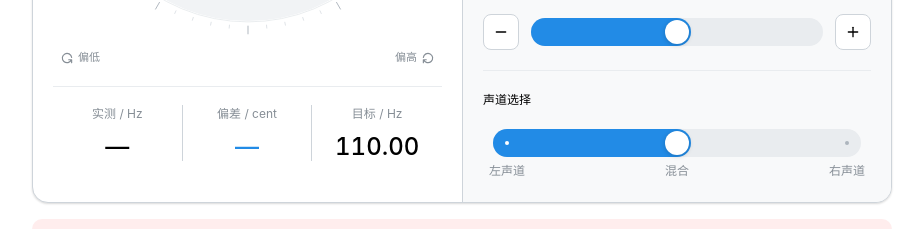
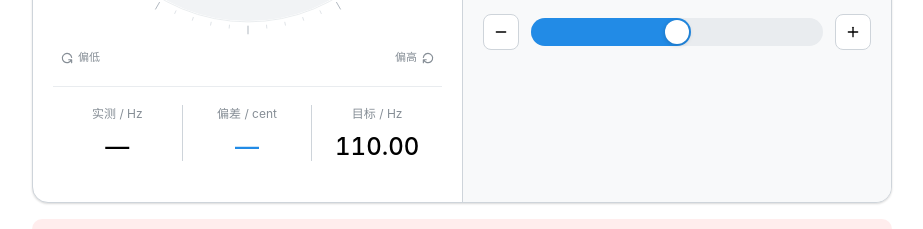
Before and after one commit to ChrisKimZHT/strobe-tuner, a React (Vite) app: page / in a window 1280 px wide. Shown: the part 491-720 px from the top of the page, without its empty margins (178-1101 px from the left). Built offline with nearby package versions, Linux system fonts and the light colour scheme; no server answers.

Commit message:
refactor: remove sound channel switch

```diff
--- a/src/SettingsPanel.tsx
+++ b/src/SettingsPanel.tsx
@@ -6,7 +6,6 @@ import type { TunerEngine, TunerSnapshot } from './audio/TunerEngine';
 import { clampA4, DEFAULT_SETTINGS, MAX_A4, MIN_A4, type Settings } from './settings';
 
 const WHITE_KEYS = [0, 2, 4, 5, 7, 9, 11];
-const INPUT_CHANNELS = ['left', 'mix', 'right'] as const;
 const MIN_OCTAVE = Math.floor(MIN_MIDI / 12) - 1;
 const MAX_OCTAVE = Math.floor(MAX_MIDI / 12) - 1;
 const NOTE_RANGE = `${NOTE_NAMES[MIN_MIDI % 12]}${MIN_OCTAVE}–${NOTE_NAMES[MAX_MIDI % 12]}${MAX_OCTAVE}`;
@@ -155,30 +154,6 @@ export function SettingsPanel({ settings, snapshot, update, engine }: Props) {
         </div>
       </div>
 
-      <div className="settings-section channel-settings">
-        <h3 className="pitch-selection-title">{t('settings.channel')}</h3>
-        <div className="channel-slider">
-          <Slider
-            thumbLabel={t('settings.channel')}
-            value={INPUT_CHANNELS.indexOf(settings.channel)}
-            min={0}
-            max={2}
-            step={1}
-            marks={INPUT_CHANNELS.map((channel, value) => ({ value, label: t(`settings.channel_${channel}`) }))}
-            restrictToMarks
-            label={null}
-            size={28}
-            radius="xl"
-            thumbSize={24}
-            classNames={{
-              root: 'pill-slider-root', track: 'pill-slider-track', bar: 'pill-slider-bar', thumb: 'pill-slider-thumb',
-              markWrapper: 'octave-slider-mark-wrapper', mark: 'octave-slider-mark', markLabel: 'octave-slider-mark-label',
-            }}
-            attributes={{ thumb: { 'aria-valuetext': t(`settings.channel_${settings.channel}`) } }}
-            onChange={(value) => update({ channel: INPUT_CHANNELS[value] })}
-          />
-        </div>
-      </div>
     </section>
   );
 }
--- a/src/audio/TunerEngine.ts
+++ b/src/audio/TunerEngine.ts
@@ -52,8 +52,7 @@ export class TunerEngine {
       this.tracker.acquired = false;
     }
     if (settings.mode === 'manual') this.midi = settings.midi;
-    if (previous.channel !== settings.channel) this.tracker.acquired = false;
-    if (previous.mode !== settings.mode || previous.a4 !== settings.a4 || previous.midi !== settings.midi || previous.channel !== settings.channel) {
+    if (previous.mode !== settings.mode || previous.a4 !== settings.a4 || previous.midi !== settings.midi) {
       this.configureTarget();
     }
   }
@@ -80,7 +79,6 @@ export class TunerEngine {
     this.tracker.reset();
     const config: ProcessorMessage = {
       type: 'config', revision: this.revision, target: frequency(this.midi, this.settings.a4),
-      channel: this.settings.channel,
     };
     this.session.node?.port.postMessage(config);
     this.onChange?.();
--- a/src/audio/messages.ts
+++ b/src/audio/messages.ts
@@ -1,7 +1,5 @@
-import type { InputChannel } from '../settings';
-
 export type ProcessorMessage =
-  | { type: 'config'; revision: number; target: number; channel: InputChannel }
+  | { type: 'config'; revision: number; target: number }
   | { type: 'buffer'; buffer: ArrayBuffer };
 
 export type PitchRequest = {
--- a/src/audio/tuner-worklet.ts
+++ b/src/audio/tuner-worklet.ts
@@ -1,6 +1,5 @@
 import { PhaseDemodulator } from './dsp';
 import type { ProcessorMessage } from './messages';
-import type { InputChannel } from '../settings';
 
 declare const sampleRate: number;
 declare class AudioWorkletProcessor {
@@ -16,7 +15,6 @@ class TunerProcessor extends AudioWorkletProcessor {
   private index = 0;
   private tick = 0;
   private revision = 0;
-  private channel: InputChannel = 'mix';
 
   constructor() {
     super();
@@ -24,7 +22,6 @@ class TunerProcessor extends AudioWorkletProcessor {
       if (data.type === 'buffer') this.pool.push(new Float32Array(data.buffer));
       if (data.type === 'config') {
         this.revision = data.revision;
-        this.channel = data.channel;
         this.dsp.setTarget(data.target);
         // Discard the partial identification window after a target change.
         this.index = 0;
@@ -35,16 +32,10 @@ class TunerProcessor extends AudioWorkletProcessor {
   process(inputs: Float32Array[][], outputs: Float32Array[][]) {
     const output = outputs[0][0];
     const channels = inputs[0] ?? [];
-    // A mono input is usable in either left or right mode.
-    const selected = channels[this.channel === 'right' ? 1 : 0] ?? channels[0];
     for (let index = 0; index < output.length; index++) {
       let sample = 0;
-      if (this.channel === 'mix') {
-        for (const channel of channels) sample += channel[index] ?? 0;
-        if (channels.length) sample /= channels.length;
-      } else {
-        sample = selected?.[index] ?? 0;
-      }
+      for (const channel of channels) sample += channel[index] ?? 0;
+      if (channels.length) sample /= channels.length;
       output[index] = 0;
       this.dsp.push(sample);
 
--- a/src/locales/en.json
+++ b/src/locales/en.json
@@ -52,10 +52,6 @@
     "locked": "Target locked",
     "calibration": "Reference pitch",
     "pitchSelection": "Pitch selection",
-    "channel": "Input channel",
-    "channel_left": "Left",
-    "channel_mix": "Mix",
-    "channel_right": "Right",
     "a4": "A4 / Hz",
     "decreaseA4": "Decrease reference pitch",
     "increaseA4": "Increase reference pitch"
--- a/src/locales/zh-CN.json
+++ b/src/locales/zh-CN.json
@@ -52,10 +52,6 @@
     "locked": "目标已锁定",
     "calibration": "参考音高",
     "pitchSelection": "音高选择",
-    "channel": "声道选择",
-    "channel_left": "左声道",
-    "channel_mix": "混合",
-    "channel_right": "右声道",
     "a4": "A4 / Hz",
     "decreaseA4": "降低参考音高",
     "increaseA4": "提高参考音高"
--- a/src/settings.ts
+++ b/src/settings.ts
@@ -1,17 +1,14 @@
 import { clampMidi } from './audio/dsp';
-
-export type InputChannel = 'left' | 'mix' | 'right';
 
 export type Settings = {
   mode: 'auto' | 'manual';
   midi: number;
   a4: number;
-  channel: InputChannel;
 };
 
 export const MIN_A4 = 430;
 export const MAX_A4 = 450;
-export const DEFAULT_SETTINGS: Settings = { mode: 'auto', midi: 45, a4: 440, channel: 'mix' };
+export const DEFAULT_SETTINGS: Settings = { mode: 'auto', midi: 45, a4: 440 };
 const STORAGE_KEY = 'strobe-tuner.settings.v1';
 
 export function clampA4(value: number) {
@@ -26,7 +23,6 @@ export function loadSettings(): Settings {
       mode: saved.mode === 'manual' ? 'manual' : 'auto',
       midi: typeof saved.midi === 'number' && Number.isFinite(saved.midi) ? clampMidi(saved.midi) : DEFAULT_SETTINGS.midi,
       a4: typeof saved.a4 === 'number' && Number.isFinite(saved.a4) ? clampA4(saved.a4) : DEFAULT_SETTINGS.a4,
-      channel: saved.channel === 'left' || saved.channel === 'right' ? saved.channel : 'mix',
     };
   } catch {
     return { ...DEFAULT_SETTINGS };
--- a/src/styles.css
+++ b/src/styles.css
@@ -554,8 +554,7 @@ a:focus-visible {
   line-height: 1;
 }
 
-.calibration-settings,
-.channel-settings {
+.calibration-settings {
   margin-top: 20px;
   padding-top: 20px;
   border-top: 1px solid var(--mantine-color-gray-2);
@@ -599,14 +598,6 @@ a:focus-visible {
 .calibration-slider,
 .calibration-slider-container {
   height: 36px;
-}
-
-.channel-settings .pitch-selection-title {
-  margin-bottom: 6px;
-}
-
-.channel-slider {
-  padding: 0 10px 8px;
 }
 
 .error-message,
```
Also changed, not shown: 1 other file (tests, documents, lock files or other folders).
